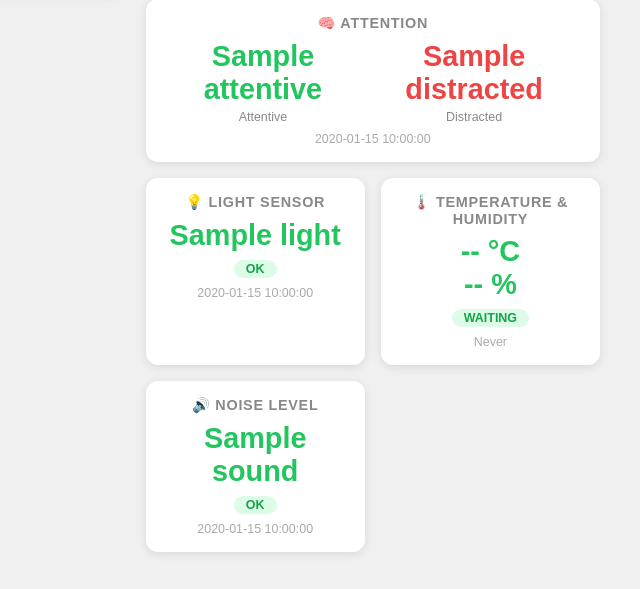
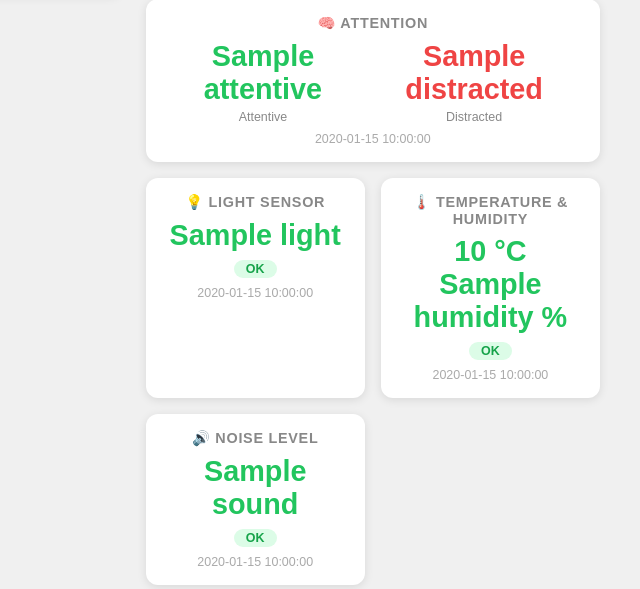
Before and after one commit to YaemikoGit/inf2009_proj_G24, a Flask app: template templates/index.html in a window 1280 px wide. Shown: the part 295-884 px from the top of the page, without its empty margins (640-1280 px from the left). Before the commit the page ends 849 px from the top, so only its background shows below. Run offline with Flask 3, Linux system fonts and the light colour scheme; the template is opened without the code that fills it: most values are stand-ins (such as "Sample title", 1, 10 or a date in 2020); some libraries are stand-ins or nearby versions.

Commit message:
Update temp UI

```diff
--- a/templates/index.html
+++ b/templates/index.html
@@ -221,10 +221,16 @@
             <!-- Temperature & Humidity Card -->
             <div class="card">
                 <h2>🌡️ Temperature & Humidity</h2>
-                <div class="value ok" id="temp-value">-- °C</div>
-                <div class="value ok" id="hum-value">-- %</div>
-                <span class="badge ok" id="temp-status">waiting</span>
-                <p class="timestamp" id="temp-time">Never</p>
+                {% if temperature.status == 'ok' %}
+                <div class="value ok" id="temp-value">{{ temperature.temperature }} °C</div>
+                <div class="value ok" id="hum-value">{{ temperature.humidity }} %</div>
+                <span class="badge ok" id="temp-status">{{ temperature.status }}</span>
+                {% else %}
+                <div class="value error" id="temp-value">Sensor Not Detected</div>
+                <div class="value error" id="hum-value">--</div>
+                <span class="badge error" id="temp-status">{{ temperature.status or 'error' }}</span>
+                {% endif %}
+                <p class="timestamp" id="temp-time">{{ temperature.timestamp or 'Never' }}</p>
             </div>
 
             <!-- Sound Card -->
```
